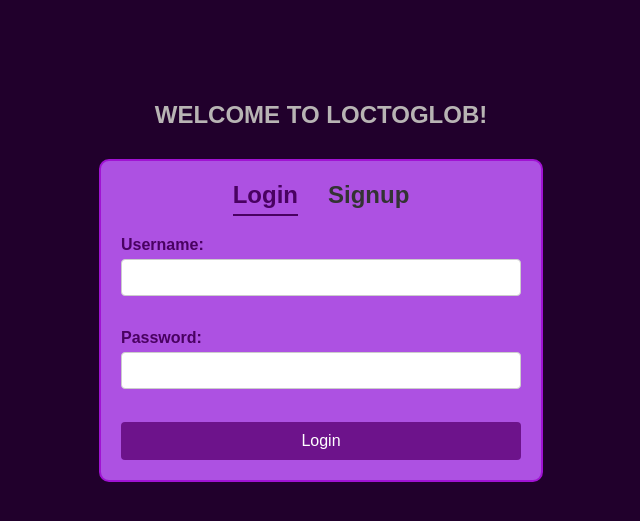
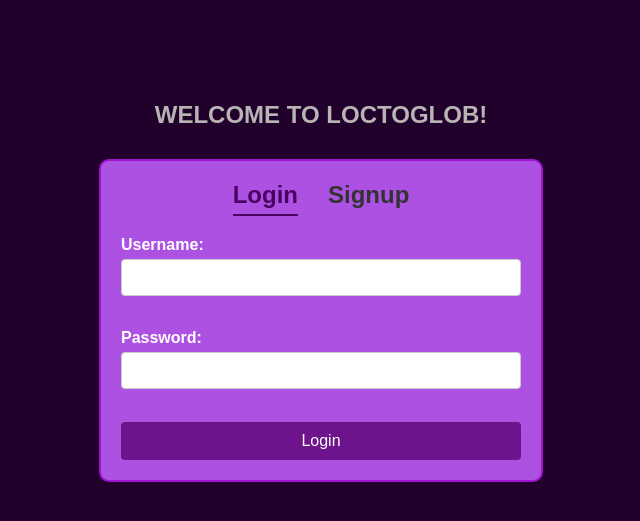
Before and after one commit to MUNEESH08/220701175-CS19542-IP-Project, a Flask app: page /login in a window 1280 px wide. Shown: the top 521 px of the page, without its empty margins (319-959 px from the left). Run offline with Flask 2, Linux system fonts and the light colour scheme.

Commit message:
Update login.html

```diff
--- a/templates/login.html
+++ b/templates/login.html
@@ -21,10 +21,10 @@
         </div>
         <form id="login-form" action="/login" method="POST">
           <div class="form-content">
-            <label for="login-username" style="color: #490261;">Username:</label>
+            <label for="login-username" style="color: white;">Username:</label>
             <input type="text" id="login-username" name="login-username" required>
             <br><br>
-            <label for="login-password" style="color: #490261;">Password:</label>
+            <label for="login-password" style="color: white;">Password:</label>
             <input type="password" id="login-password" name="login-password" required>
             <br><br>
             <input type="submit" value="Login">
@@ -32,13 +32,13 @@
         </form>
         <form id="signup-form" action="/connectDb" method="POST" onsubmit="return validateForm()">
           <div class="form-content">
-            <label for="signup-username" style="color: #490261;">Username:</label>
+            <label for="signup-username" style="color: white;">Username:</label>
             <input type="text" id="signup-username" name="signup-username" required>
             <br><br>
-            <label for="signup-password" style="color: #490261;">Password:</label>
+            <label for="signup-password" style="color: white;">Password:</label>
             <input type="password" id="signup-password" name="signup-password" required>
             <br><br>
-            <label for="signup-confirm-password" style="color: #490261;">Confirm Password:</label>
+            <label for="signup-confirm-password" style="color: white;">Confirm Password:</label>
             <input type="password" id="signup-confirm-password" name="signup-confirm-password" required>
             <br><br>
             <input type="submit" value="Signup">
```
